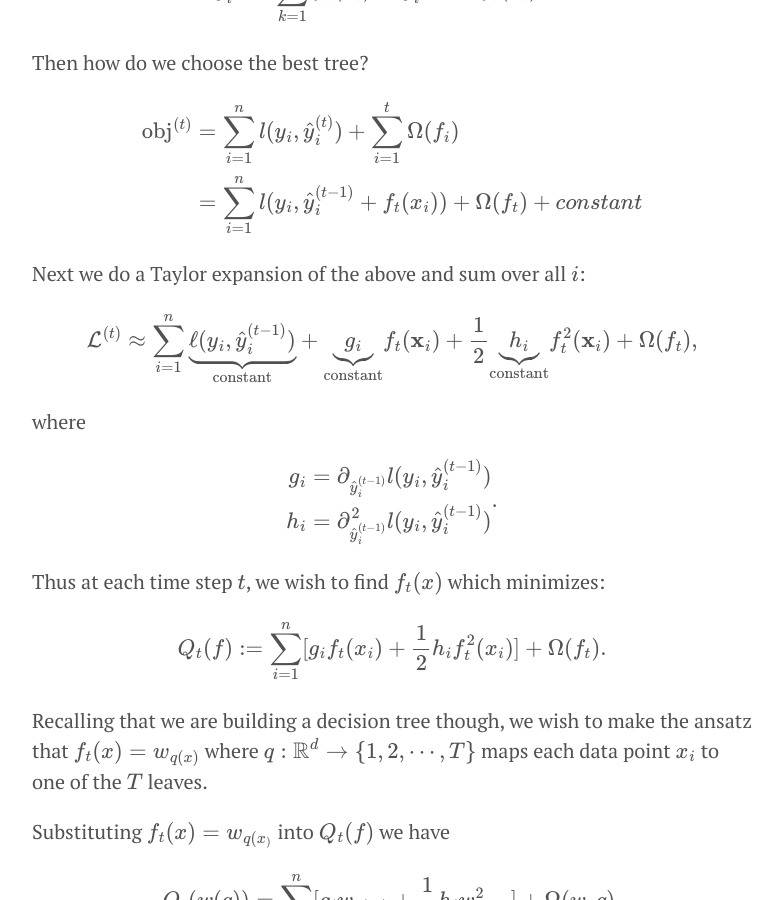
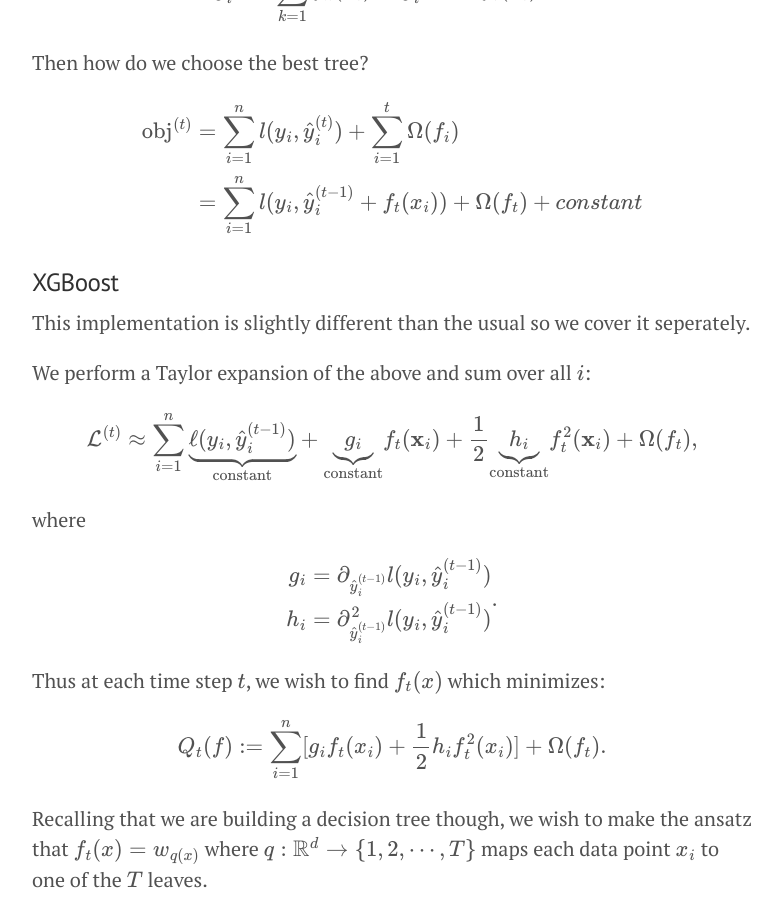
Before and after one commit to doriang102/doriang102.github.io, a Jekyll site: the page built from _posts/2017-10-15-Introduction-To-Ensemble-Methods.md, in a window 1280 px wide and 900 px high, scrolled down 11871 px. Shown: the whole window, without its empty margins (248-1030 px from the left). Built offline with Jekyll 4.4.1, drawn with Linux system fonts in a browser that asks for light colours; our own code applies the rules of GitHub Pages for plain Markdown files; formulas are drawn with MathJax 3.

Commit message:
Update 2017-10-15-Introduction-To-Ensemble-Methods.md

```diff
--- a/_posts/2017-10-15-Introduction-To-Ensemble-Methods.md
+++ b/_posts/2017-10-15-Introduction-To-Ensemble-Methods.md
@@ -283,7 +283,12 @@
 \end{split}
 $$
 
-Next we do a Taylor expansion of the above and sum over all $$i$$:
+
+### XGBoost
+
+This implementation is slightly different than the usual so we cover it seperately.
+
+We perform a Taylor expansion of the above and sum over all $$i$$:
 
 $$
 \mathcal{L}^{(t)}\approx \sum_{i=1}^n \underbrace{\ell(y_i,\hat{y}_i^{(t-1)})}_{\text{constant}}+\underbrace{g_i}_{\text{constant}}f_t(\mathbf{x}_i)+\frac{1}{2}\underbrace{h_i}_{\text{constant}}f_t^2(\mathbf{x}_i)+\Omega(f_t),$$
```
